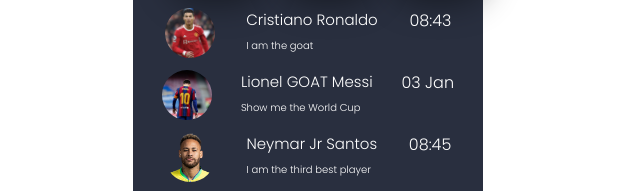
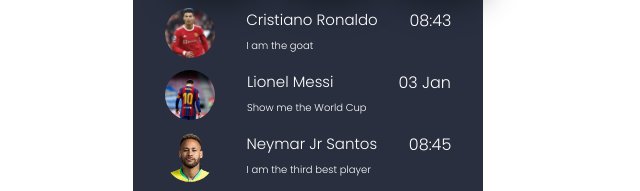
Before and after one commit to sulav7/css-chatbox, a plain HTML site: page index.html in a window 1280 px wide. Shown: the part 392-583 px from the top of the page, 332-972 px from the left. Drawn offline with Linux system fonts and the light colour scheme; some icons are missing.

```diff
--- a/index.html
+++ b/index.html
@@ -53,7 +53,7 @@
                 <img src="./src/MESSI.jpg">
             </div>
             <div class="details">
-                <p style="font-size: 15px;">Lionel GOAT Messi</p>
+                <p style="font-size: 15px;">Lionel  Messi</p>
 
                 <p1>Show me the World Cup</p1>
             </div>
```
